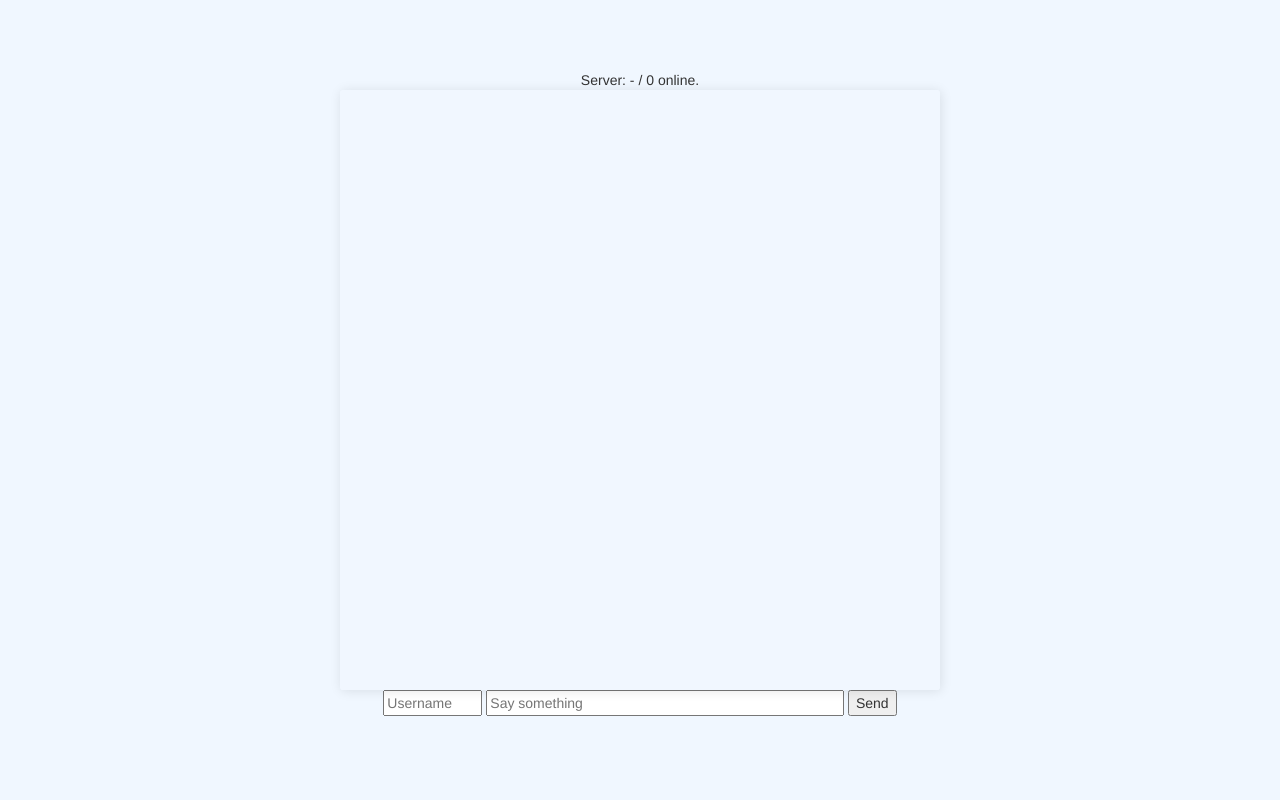
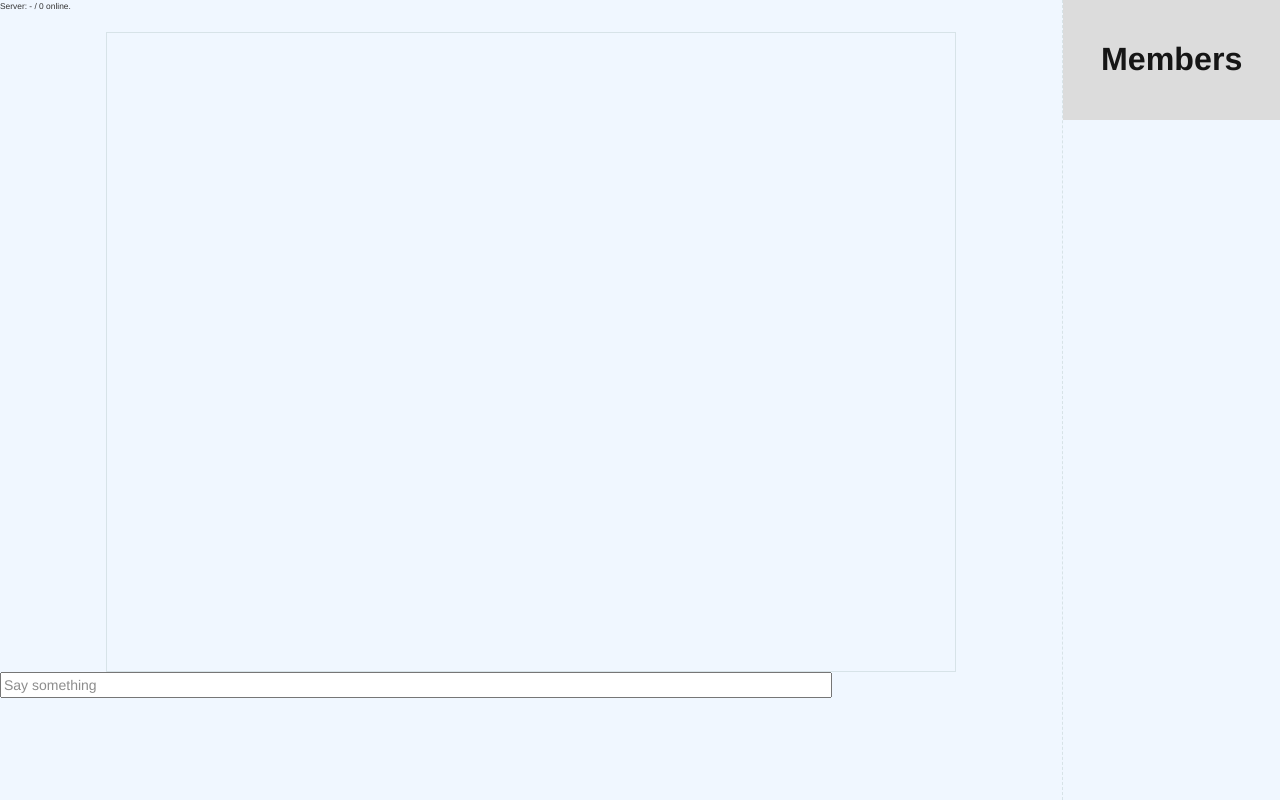
Before and after one commit to jackey10055206/Web_Chatroom, a website: page view/index.html in a window 1280 px wide. Drawn offline with nearby package versions, Linux system fonts and the light colour scheme; no server answers.

Commit message:
chatting

```diff
--- a/index.js
+++ b/index.js
@@ -29,8 +29,8 @@ io.on('connection', (socket) => {
 
 	socket.on("send",(msg) => {
 		//if(Object.keys(msg).length < 2) return;
-		io.emit("nickname",nickname);
 		io.emit("msg",msg);
+		console.log(msg);
 	});
 
 	socket.on('disconnect', () => {
--- a/view/index.html
+++ b/view/index.html
@@ -5,64 +5,122 @@
 
 <meta charset='UTF-8'>
 <meta name="robots" content="noindex">
-<link href='https://fonts.googleapis.com/css?family=Nunito:400,300,700' rel='stylesheet' type='text/css'>
+
 
 <style>
     html, body {
         background: #f0f7ff;
         overflow: hidden;
     }
-    #container {
-        z-index: 1;
-        display: -webkit-box;
-        display: -ms-flexbox;
-        display: flex;
-        -webkit-box-pack: center;
-        -ms-flex-pack: center;
-        justify-content: center;
-        -webkit-box-align: center;
-        -ms-flex-align: center;
-        align-items: center;
-        -webkit-box-orient: vertical;
-        -webkit-box-direction: normal;
-        -ms-flex-direction: column;
-        flex-direction: column;
-        height: 100%;
-        width: 100vw;
-}
+    .container h1 {
+        margin: 0.5em auto;
+        color: black;
+        text-align: center;
     }
     #status-box {
-        text-align: right;
+        text-align: left;
         font-size: .6em;
     }
-    #content {
-        z-index: 2;
-        background: rgba(255, 255, 255, 0.05);
-        width: 600px;
-        height: 75%;
-        border-radius: 0.2em;
+    .chatbox{
+        width: 100%;
+        height: 100%;
+        position: fixed;
+        top:0;
+        left:0;
+        right: 0;
+        bottom: 0;
+    }
+    .chatarea{
+        width: 83%;
+        height: 85%;
+        position: fixed;
+        top:0;
+        left: 0;
+    }
+    #showarea{
+        background: #f0f7ff;
+        color:black;
+        display:block;
+        margin: 0 auto;
+        border:1px solid;
+        border-color:#d7e3e8;
+        width:80%;
+        height:80%;
+        resize:none;
+        font-family:Courier;
+        overflow-y:auto;
+        user-select:none;
+        font-size:24px;
+        font-weight: 800;
+        padding: 0;
+        margin-top:3%;
+    }
+
+    .chatbox_user-list {
+        width: 17%;
+        height: 100%;
+        float: right;
+        border-top-right-radius: 0.2em;
+        border-bottom-right-radius: 0.2em;
+        border:0;
+        border-left-width: 1px;
+        border-style: dashed;
+        border-color: #d7e3e7;
+    }
+    .chatbox_user-list-top {
+        background: rgba(220, 220, 220);
+        width: 100%;
+        height: 15%;
+        border-left-width: 78px;
+    }
+    .chatbox_user-list-top p {
+        color: rgba(0, 0, 0, 0.9);
+        font-size: 2.3em;
+        padding: 0;
+        margin: 0;
+        font-weight: 900;
+        text-align: center;
         position: relative;
-        box-shadow: 1px 1px 12px rgba(0, 0, 0, 0.1);
+        bottom: -30%;
     }
-    #send-box {
-        width: 43%;
+    .chatbox_user-list-bottom{
+        width: 100%;
+        height: 85%;
+    }
+    .chatbox_forinput {
+        background: rgba(255,255,255);
+        float: left;
+        position: absolute;
+        bottom: 0;
+        left: 0;
         text-align: center;
+        color: black;
+        width:43%;
+        height:15%;
     }
-    #send-box input {
-        display: inline-block;
+    .chatbox_forinput input {
+        background-color:rgba(190 ,190 ,190,0.6);
+        border: 0;
+        border-radius:25px;
+        width:80%;
+        height:55%;
+        color: rgba(0, 0, 0, 0.9);
+        font-weight: 400;
+        font-size: 18px;
+        padding: 20px;
+        position: relative;
+        bottom: -26%;
+        /*display: inline-block;*/
     }
-    #send-box input.error {
+    #chatbox_forinput input.error {
         border: 1px solid red;
-    }
-    input[name="name"] {
-        width: 18%;
     }
     input[name="msg"] {
         width: 65%;
     }
-    input[type="button"] {
+    /*input[type="button"] {
         width: 10%;
-    }
+    }*/
     .msg {
         width: 475px;
         display: inline-block;
@@ -80,6 +138,25 @@
         color: darkred;
         content: " } ";
     }
+
+::-webkit-input-placeholder {
+   color: rgba(0, 0, 0, 0.45);
+}
+::-moz-placeholder{
+   color: rgba(0, 0, 0, 0.45);
+}
+::-moz-placeholder {
+   color: rgba(0, 0, 0, 0.45);
+}
+::-ms-input-placeholder {
+   color: rgba(0, 0, 0, 0.45);
+}
+textarea:focus{
+  outline: none;
+}
+input:focus{
+  outline: none;
+}
 </style>
 
 <head>
@@ -99,17 +176,37 @@
 
     <div id="container">
         <div id="status-box">Server: <span id="status">-</span> / <span id="online">0</span> online.</div>
-        <div id="content" style="overflow: scroll;  " >
-            <div id= "chatbox" ></div>
-        </div>
-        <div id="send-box">
+
+
+        <div class="chatbox">
+            <div class="chatbox_user-list">
+                <div class="chatbox_user-list-top">
+                    <p>
+                        Members
+                    </p>
+                </div>
+                <div class="chatbox_user-list-bottom">
+
+                </div>
+            </div>
+
+        <!-- <div id="content" style="overflow: scroll;  " > -->
+            <div id= "chatarea" style="overflow: scroll;" >
+                <div id="showarea">
+                </div>
+            </div>
+        <!-- </div> -->
+        <div id="chatbox_forinput">
             <form id="send-form">
-                <input type="text" name="name" id="name" placeholder="Username">
+
                 <input type="text" name="msg" id="msg" placeholder="Say something">
-                <input type="submit" value="Send" >
+                <!-- <input type="submit" value="Send" > -->
             </form>
         </div>
     </div>
+
+
+        </div>
 
     <script type="text/javascript">
 
@@ -122,15 +219,14 @@
             var online = document.getElementById("online");
             var sendForm = document.getElementById("send-form");
             var content = document.getElementById("content");
-            //var username = document.getElementById("nickname");
-            var nameInputBox = document.getElementById("name");
-            var name = getCookie("name");
-            var sb ='';
-            var getname = '';
 
-             if (name) {
-                nameInputBox.value = name;
-            }
+            // var nameInputBox = document.getElementById("name");
+            // var name = getCookie("name");
+            // //var getname = '';
+
+            //  if (name) {
+            //     nameInputBox.value = name;
+            // }
             socket.on("connect", function () {
                 status.innerText = "Connected.";
             });
@@ -141,30 +237,23 @@
                 online.innerText = amount;
             });
 
-            socket.on("nickname",function(data){
-                getname = data;
-                console.log(data);
-            });
-
-
-
             socket.on("msg", function (d){
                 var msgBox = document.createElement("div");
                     msgBox.className = "msg";
-                    //msgBox.style= "color : red";
+
 
                 var nameBox = document.createElement("span");
-                //     nameBox.className = "name";
+                    nameBox.className = "name";
 
-                // var name = document.createTextNode(d.name);
+                var name = document.createTextNode(d.name);
                 var msg = document.createTextNode(d.msg);
 
-                nameBox.append(getname);
-                msgBox.append(nameBox);
-                msgBox.append(msg);
-                content.append(msgBox);
+                nameBox.appendChild(name);
+                msgBox.appendChild(nameBox);
+                msgBox.appendChild(msg);
+                showarea.appendChild(msgBox);
 
-                content.scrollTop = content.scrollHeight;
+                showarea.scrollTop = showarea.scrollHeight;
 
             });
 
@@ -199,7 +288,7 @@
                     socket.emit("send", formData);
                     setCookie("name", nameInputBox.value);
                 }
-                document.getElementById("msg").value = "";
+                document.getElementById('msg').value = "";
 
             });
         });
```
